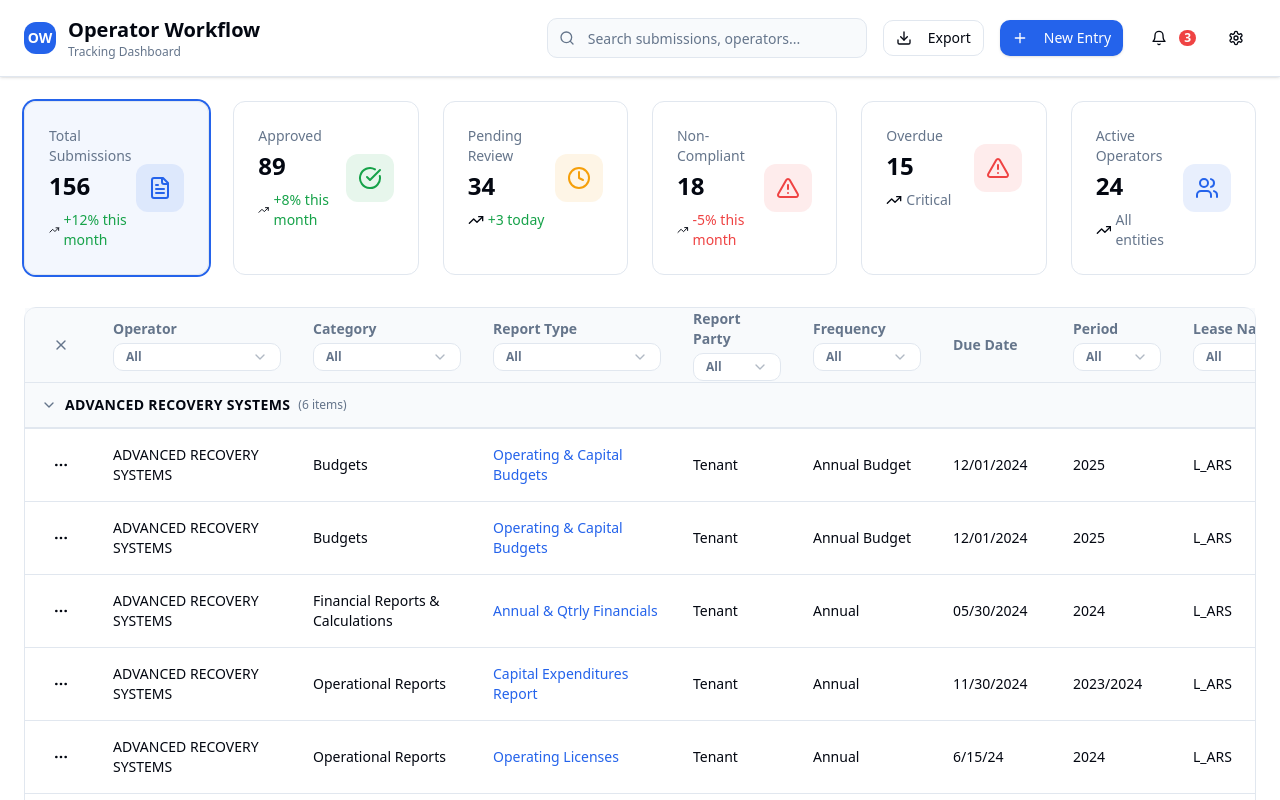
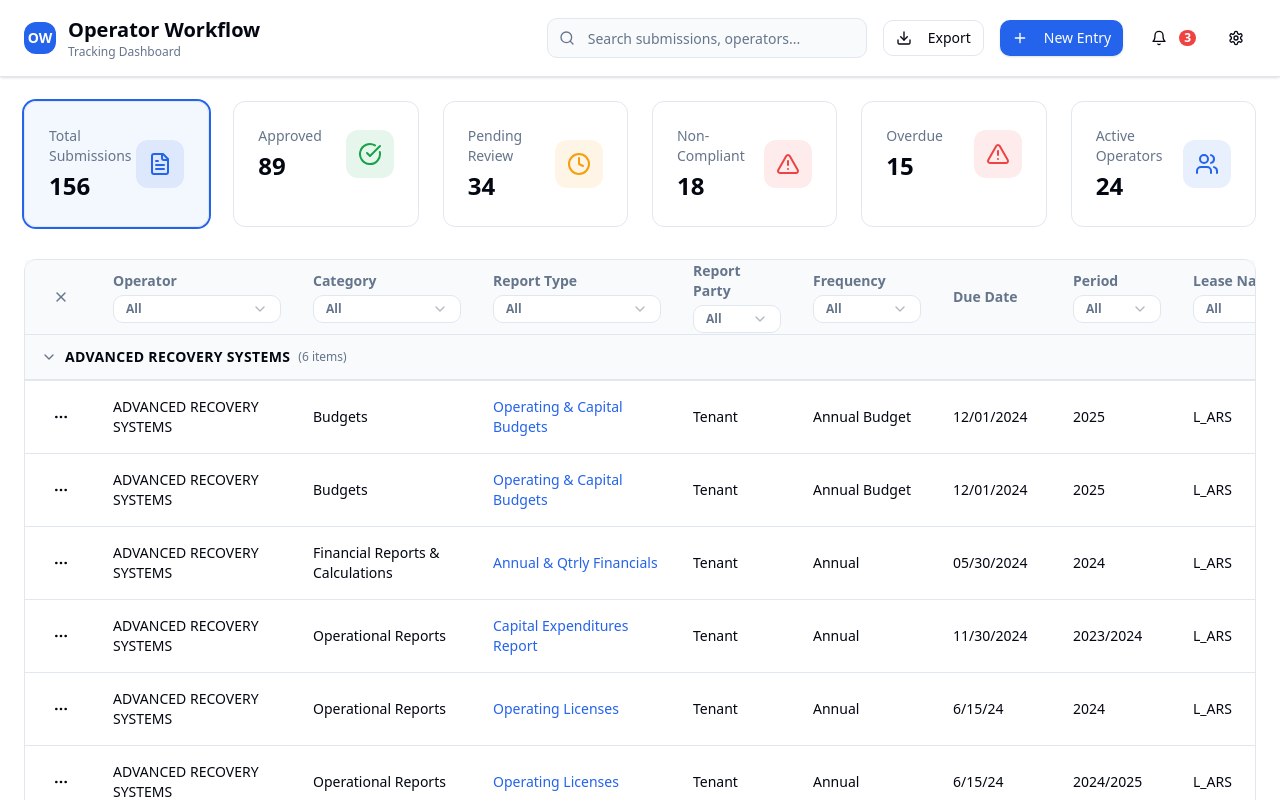
Before and after one commit to sipsoh/operator-admin-dashboard, a React (Vite) app: page / in a window 1280 px wide. Shown: the top 800 px of the page. Built offline with nearby package versions, Linux system fonts and the light colour scheme.

Commit message:
Remove statistics from status buttons
The AI removed the statistics displayed on the status buttons, as requested by the user. This change aims to simplify the interface and make it easier to track statistics.

```diff
--- a/src/components/DashboardStats.tsx
+++ b/src/components/DashboardStats.tsx
@@ -1,12 +1,10 @@
 import { Card, CardContent } from "@/components/ui/card";
-import { TrendingUp, Clock, CheckCircle, AlertTriangle, FileText, Users } from "lucide-react";
+import { Clock, CheckCircle, AlertTriangle, FileText, Users } from "lucide-react";
 import { cn } from "@/lib/utils";
 
 interface StatCardProps {
   title: string;
   value: string | number;
-  change?: string;
-  trend?: "up" | "down" | "neutral";
   icon: React.ReactNode;
   color: "primary" | "success" | "warning" | "danger";
   isActive?: boolean;
@@ -14,18 +12,12 @@ interface StatCardProps {
   filterType?: string;
 }
 
-const StatCard = ({ title, value, change, trend, icon, color, isActive, onClick, filterType }: StatCardProps) => {
+const StatCard = ({ title, value, icon, color, isActive, onClick, filterType }: StatCardProps) => {
   const colorClasses = {
     primary: "text-primary bg-primary/10",
     success: "text-success bg-success/10",
     warning: "text-warning bg-warning/10",
     danger: "text-danger bg-danger/10"
-  };
-
-  const trendColors = {
-    up: "text-success",
-    down: "text-danger",
-    neutral: "text-muted-foreground"
   };
 
   const activeClass = isActive ? "ring-2 ring-primary bg-primary/5" : "";
@@ -43,14 +35,6 @@ const StatCard = ({ title, value, change, trend, icon, color, isActive, onClick,
           <div>
             <p className="text-sm font-medium text-muted-foreground">{title}</p>
             <p className="text-2xl font-bold text-foreground mt-1">{value}</p>
-            {change && (
-              <div className="flex items-center mt-2">
-                <TrendingUp className="h-4 w-4 mr-1" />
-                <span className={`text-sm font-medium ${trend ? trendColors[trend] : 'text-muted-foreground'}`}>
-                  {change}
-                </span>
-              </div>
-            )}
           </div>
           <div className={`p-3 rounded-lg ${colorClasses[color]}`}>
             {icon}
@@ -71,8 +55,6 @@ export const DashboardStats = ({ activeFilter, onFilterChange }: DashboardStatsP
     {
       title: "Total Submissions",
       value: "156",
-      change: "+12% this month",
-      trend: "up" as const,
       icon: <FileText className="h-6 w-6" />,
       color: "primary" as const,
       filterType: "all"
@@ -80,8 +62,6 @@ export const DashboardStats = ({ activeFilter, onFilterChange }: DashboardStatsP
     {
       title: "Approved",
       value: "89",
-      change: "+8% this month",
-      trend: "up" as const,
       icon: <CheckCircle className="h-6 w-6" />,
       color: "success" as const,
       filterType: "approved"
@@ -89,8 +69,6 @@ export const DashboardStats = ({ activeFilter, onFilterChange }: DashboardStatsP
     {
       title: "Pending Review",
       value: "34",
-      change: "+3 today",
-      trend: "up" as const,
       icon: <Clock className="h-6 w-6" />,
       color: "warning" as const,
       filterType: "pending"
@@ -98,8 +76,6 @@ export const DashboardStats = ({ activeFilter, onFilterChange }: DashboardStatsP
     {
       title: "Non-Compliant",
       value: "18",
-      change: "-5% this month",
-      trend: "down" as const,
       icon: <AlertTriangle className="h-6 w-6" />,
       color: "danger" as const,
       filterType: "non-compliant"
@@ -107,8 +83,6 @@ export const DashboardStats = ({ activeFilter, onFilterChange }: DashboardStatsP
     {
       title: "Overdue",
       value: "15",
-      change: "Critical",
-      trend: "neutral" as const,
       icon: <AlertTriangle className="h-6 w-6" />,
       color: "danger" as const,
       filterType: "overdue"
@@ -116,8 +90,6 @@ export const DashboardStats = ({ activeFilter, onFilterChange }: DashboardStatsP
     {
       title: "Active Operators",
       value: "24",
-      change: "All entities",
-      trend: "neutral" as const,
       icon: <Users className="h-6 w-6" />,
       color: "primary" as const,
       filterType: "operators"
@@ -131,8 +103,6 @@ export const DashboardStats = ({ activeFilter, onFilterChange }: DashboardStatsP
           key={stat.filterType}
           title={stat.title}
           value={stat.value}
-          change={stat.change}
-          trend={stat.trend}
           icon={stat.icon}
           color={stat.color}
           isActive={activeFilter === stat.filterType}
```
